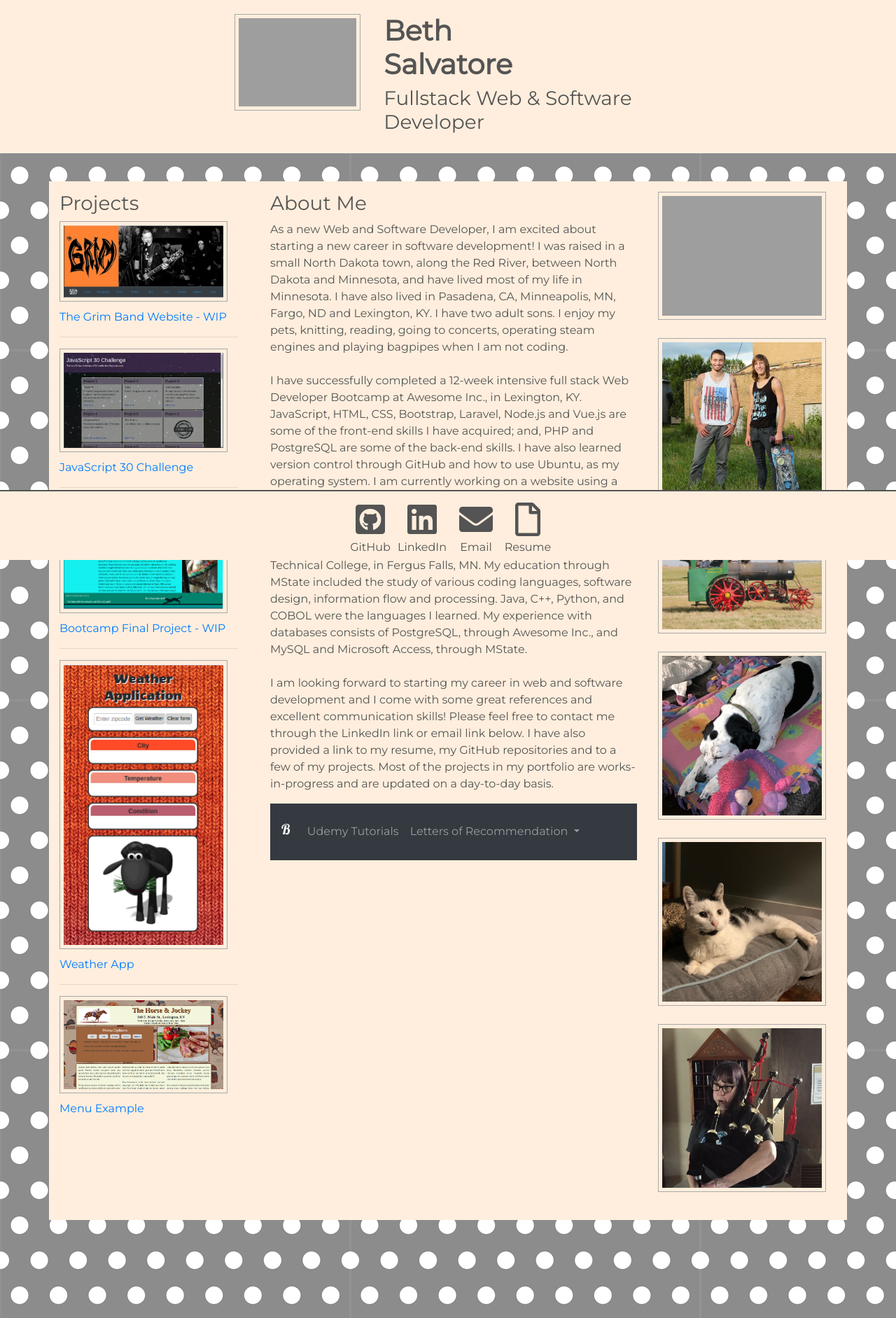
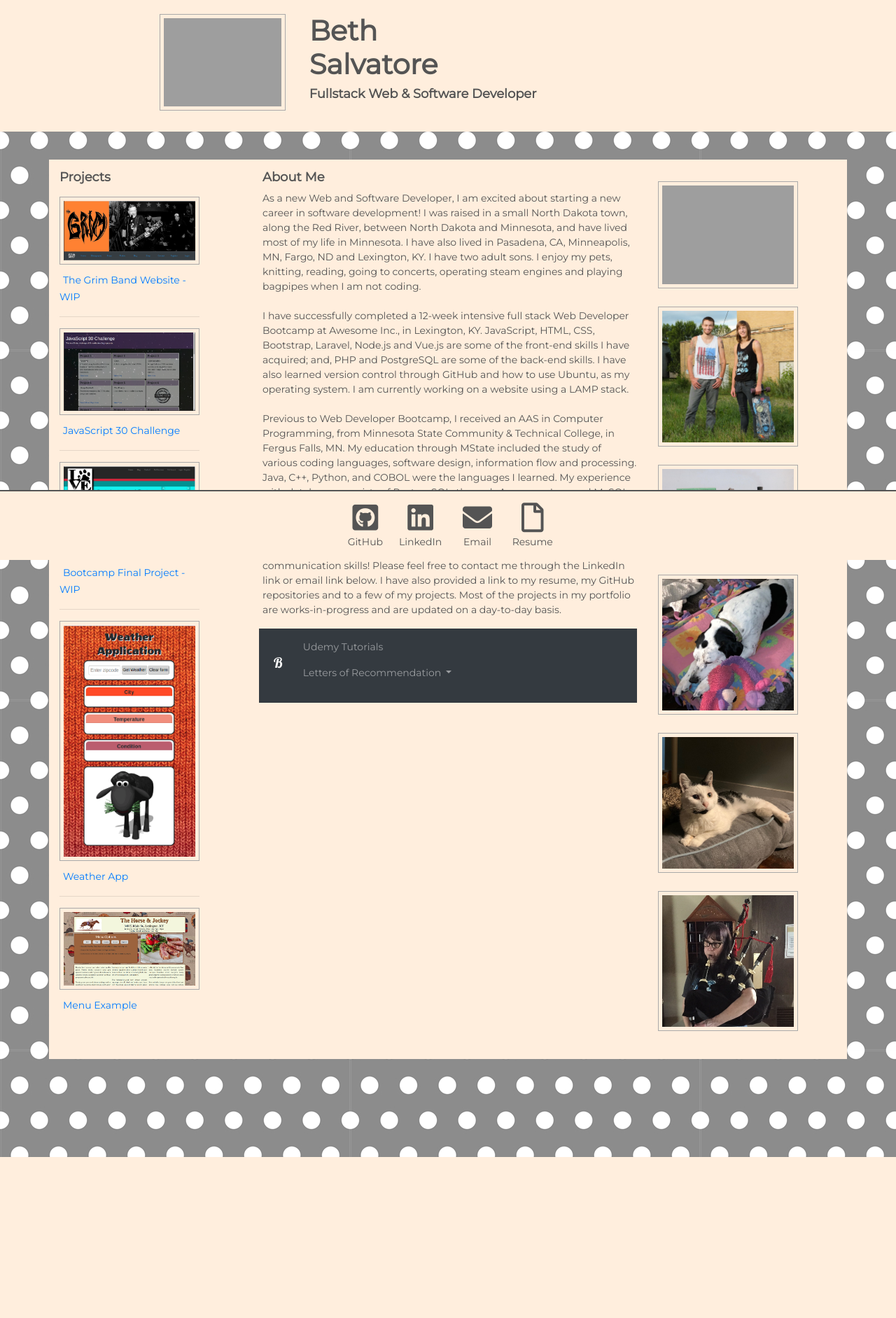
Before and after one commit to BJSalvatore/portfolio, a PHP site: page / in a window 1280 px wide. Shown: the whole page at 70% size. After the commit the page ends 1653 px from the top, so only its background shows below. Run offline with PHP 8.4, Linux system fonts and the light colour scheme; some libraries are stand-ins or nearby versions; grey boxes are pictures that could not be loaded.

Commit message:
fixes responsiveness on larger screens

```diff
--- a/app/css/main.css
+++ b/app/css/main.css
@@ -23,7 +23,7 @@ h1{
 }
 
 h3 {
-  font-weight: normal;
+  font-weight: 600;
 }
 
 .jumbotron-fluid {
@@ -33,8 +33,13 @@ h3 {
   margin: 0;
 }
 
+
 .navbar a li{
   justify-content: space-between;
+}
+
+.navbar ul {
+  word-wrap: normal;
 }
 
 
@@ -46,33 +51,34 @@ img {
   border: 1px solid #A9A9A9;
   padding: 5px;
   margin-bottom: 10px;
+
 }
 
-.img-responsive {
+.img-fluid {
   margin-left: auto;
   margin-right: auto;
    width: auto;
    height: auto;
    align-self: center;
-   max-width: 240px;
+}
 
+.sidenave {
+  position: absolute;
+}
+
+.main {
+  position: relative;
 }
 
 #title {
   float: left;
 }
 
-#sidenav #photos {
-  max-width: 200px;
+#photos.photos {
+  display: block;
+  float: left;
+  margin-left: 0px;
 }
-
-.photos {
-  display: block;
-}
-
-/* #photos img{
-  max-width: 200px;
-} */
 
 li{
 	color: #545454;
@@ -129,8 +135,34 @@ hr {
 /* Small devices (landscape phones, 576px and up) */
 @media screen and (min-width: 576px) {
 
-  .photos{
-    display: none;
+  .sidenav {
+    position: absolute;
+  }
+
+  .main {
+
+    columns: 1;
+  }
+
+  .photos {
+    display: collapse;
+  }
+
+  p {
+    font-size: 12px;
+  }
+
+  h3 {
+    font-size: 18px;
+  }
+
+  a {
+    font-size: 12px;
+    padding: 3px;
+  }
+
+  .navbar {
+    columns: 12;
   }
 
  }
@@ -138,22 +170,69 @@ hr {
 /* Medium devices (tablets, 768px and up) */
 @media screen and (min-width: 768px) {
 
-  .photos {
-    display: none;
+  .sidenav {
+    position: absolute;
+  }
+
+  .main {
+    padding-left: 10px;
+    columns: 2;
+  }
+
+  .photos{
+    display: collapse;
     }
+
+    h3 {
+      font-size: 18px;
+    }
+
+    p {
+      font-size: 14px;
+    }
+
+    a {
+      font-size: 14px;
+      padding: 5px;
+    }
+
  }
 
 /* Large devices (desktops, 992px and up) */
 @media screen and (min-width: 992px) {
 
-.photos {
-  display: none;
-}
+  .sidenav {
+    position: absolute;
+  }
+
+  .main {
+    position: relative;
+    padding-left: 5px;
+    columns: 1;
+  }
+
+
+    p {
+      font-size: 14px;
+    }
+
+    a {
+      font-size: 14px;
+      padding: 5px;
+    }
 
  }
 
 /* Extra large devices (large desktops, 1200px and up) */
 @media screen and (min-width: 1200px) {
 
+    /* .sidenav {
+      position: absolute;
+    }
+
+    .main {
+      position: relative;
+      columns: 2;
+    } */
 
  }
--- a/app/index.html
+++ b/app/index.html
@@ -15,45 +15,45 @@
 <body class="background">
 	<div class="jumbotron-fluid" style="background-color:#ffeedd;">
 		<div class="row w-100 m-0">
-			<div class="col-md-2 offset-md-3">
-					<img id="headshot" src="images/headshot.png" class="img-responsive float-center" style="max-width: 180px; height: auto;"/>
+			<div class="col-lg-2 offset-lg-2 col-md-3 offset-md-3">
+					<img id="headshot" src="images/headshot.png" class="img-fluid float-center" style="max-width: 180px; height: auto;"/>
 			</div>
-				<div id="title" class=" content col-md-4">
+			<div class="col-md-4">
+				<div id="title" class="title">
 					<h1>Beth<br>Salvatore</h1>
 					<h3>Fullstack Web & Software Developer</h3>
 				</div>
 			</div>
+			</div>
 		</div>
 	</div>
+
 <div class="container">
 	<div class="row">
 
-		<!-- <div class="container-fluid"> -->
-			<div class="col-3 justify-content-start">
-				<div id="sidenav" class="sidenav">
+			<div class="col-lg-3 col-md-3 col-sm-2 justify-content-start">
+				<div id="sidenav" class="sidenav" style="min-width: 120px; max-width: 200px;">
 					<div class="header"><h3>Projects</h3></div>
-					<img class="img-responsive" src="images/Grim-Site.png" class="mt-2"/>
+					<img class="img-fluid mt-2" src="images/Grim-Site.png"/>
 					<a href="https://grim-site.herokuapp.com/">The Grim Band Website - WIP</a>
 					<hr>
-					<img class="img-responsive" src="images/thirty.png" class="mt-2"/>
+					<img class="img-fluid" src="images/thirty.png" class="mt-2"/>
 					<a href="https://beths-thirty.herokuapp.com/">JavaScript 30 Challenge</a>
 					<hr>
-					<img class="img-responsive" src="images/NaturalPets.png" class="mt-2"/>
+					<img class="img-fluid" src="images/NaturalPets.png" class="mt-2"/>
 					<a href="https://naturalpets.herokuapp.com/">Bootcamp Final Project - WIP</a>
 					<hr>
-					<img class="img-responsive" src="images/weather-app.png" class="mt-2"/>
+					<img class="img-fluid" src="images/weather-app.png" class="mt-2"/>
 					<a href="https://beth-weather-app.herokuapp.com/">Weather App</a>
 					<hr>
-					<img class="img-responsive" src="images/menu.png" class="mt-2"/>
+					<img class="img-fluid" src="images/menu.png" class="mt-2"/>
 					<a href="https://beth-menu.herokuapp.com/">Menu Example</a>
 				</div>
 			</div>
-		<!-- </div> -->
 
-		<!-- <div class="container-fluid"> -->
-			<div class="col-6 justify-content-center">
-				<div class="main d-flex flex-column ml-3">
-						<div cl><h3>About Me</h3></div>
+			<div class="col-lg-6 col-md-6 col-sm-4 justify-content-center">
+				<div class="main d-flex flex-column">
+						<h3>About Me</h3>
 						<p>As a new Web and Software Developer, I am excited about starting a new career in software development! I was raised in a small North Dakota town, along the Red River, between North Dakota and
 							Minnesota, and have lived most of my life in Minnesota. I have also lived in Pasadena, CA, Minneapolis, MN, Fargo, ND and Lexington, KY. I have two adult sons. I enjoy my pets, knitting, reading, going to concerts, operating steam engines
 							and playing bagpipes when I am not coding.</br></br>
@@ -66,22 +66,23 @@
 
 							I am looking forward to starting my career in web and software development and I come with some great references and excellent communication skills! Please feel free to contact me through the LinkedIn link or email link below. I have also
 							provided a link to my resume, my GitHub repositories and to a few of my projects. Most of the projects in my portfolio are works-in-progress and are updated on a day-to-day basis.</p>
+					</div>
 
-						<nav class="navbar navbar-expand-sm bg-dark navbar-dark">
+					<nav class="navbar navbar-expand-sm bg-dark navbar-dark">
 					  <!-- Brand -->
 					  <p id="initial" style="font-family: 'Lobster', cursive; font-size: 32px;"><a class="navbar-brand" href="index.html">B</a></p>
 
 					  <!-- Links -->
-					  <ul class="navbar-nav">
+					  <ul class="navbar-nav d-flex flex-column">
 					    <li class="nav-item">
 					      <a class="nav-link" href="progress.html">Udemy Tutorials</a>
 					    </li>
 
 					    <!-- Dropdown -->
 					    <li class="nav-item dropdown">
-					      <a class="nav-link dropdown-toggle" href="#" id="navbardrop" data-toggle="dropdown">
+					     <p><a class="nav-link dropdown-toggle" href="#" id="navbardrop" data-toggle="dropdown">
 					        Letters of Recommendation
-					      </a>
+					      </a></p>
 					      <div class="dropdown-menu">
 					        <a class="dropdown-item" href="https://drive.google.com/open?id=1IoFylOQg9qhowqLVl1qAKE1aMgFfudoV">Christine Antonelli, President, SEI LLC</a>
 					        <a class="dropdown-item" href="https://drive.google.com/open?id=1vOqaUv2PJi7HHg7dhMy5iUmQzxmxUKt5">Rohan Chatterjee, VP of Product Management, Citi</a>
@@ -90,21 +91,17 @@
 					  </ul>
 					</nav>
 				</div>
-			</div>
-		<!-- </div> -->
 
-		<!-- <div class="container-fluid text-align-center mt-3"> -->
-			<div class="col-3 justify-content-center">
-				<div id="photos" class="d-none d-sm-block d-none d-md-block d-lg-block">
-					<img class="img-responsive" src="images/Beth_2.png" class="mt-4"/>
-					<img class="img-responsive mt-3" src="images/Boys3.jpg"/>
-					<img class="img-responsive mt-3" src="images/Avery.jpg"/>
-					<img class="img-responsive mt-3" src="images/Ellie.jpg"/>
-					<img class="img-responsive mt-3" src="images/Piccolo.jpg"/>
-					<img class="img-responsive mt-3" src="images/bagpipes.jpg"/>
+			<div class="col-lg-3 col-md-3 col-sm-2">
+				<div id="photos" class="photos data-toggle-collapse d-none d-sm-block d-none d-md-block d-none d-lg-block" style="min-width: 120px; max-width: 200px;">
+					<img class="img-fluid mt-3" src="images/Beth_2.png"/>
+					<img class="img-fluid mt-3" src="images/Boys3.jpg"/>
+					<img class="img-fluid mt-3" src="images/Avery.jpg"/>
+					<img class="img-fluid mt-3" src="images/Ellie.jpg"/>
+					<img class="img-fluid mt-3" src="images/Piccolo.jpg"/>
+					<img class="img-fluid mt-3" src="images/bagpipes.jpg"/>
 				</div>
 			</div>
-		<!-- </div> -->
 
 	</div>
 </div>
```
Also changed, not shown: dist/css/main.css (+98 -13 lines), dist/index.html (+29 -32 lines).
